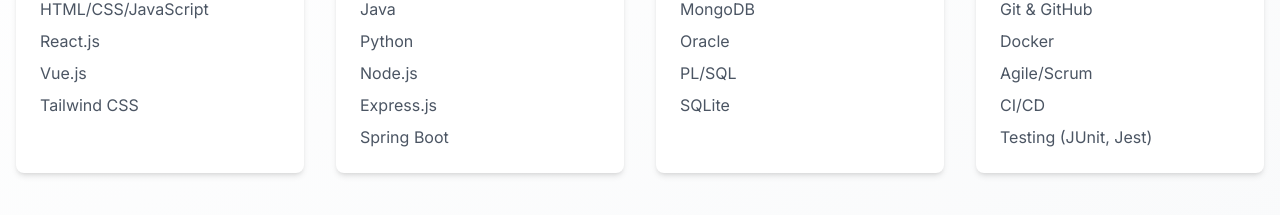
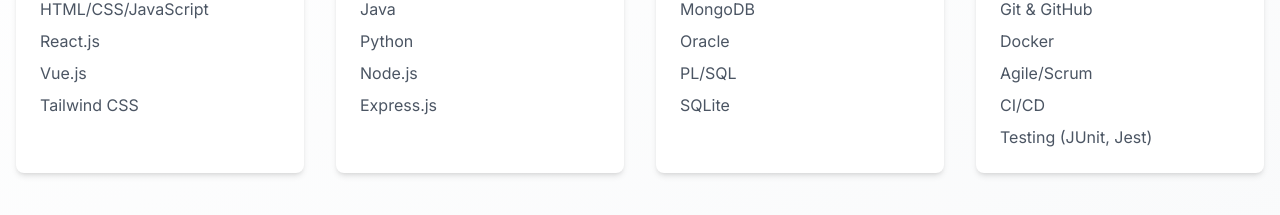
Before and after one commit to aha1138/portfolio-Next-js, a Next.js app: page / in a window 1280 px wide. Shown: the part 1619-1834 px from the top of the page. Built offline with nearby package versions, Linux system fonts and the light colour scheme.

Commit message:
remove invalid

```diff
--- a/app/page.tsx
+++ b/app/page.tsx
@@ -246,7 +246,6 @@
                   <li>Python</li>
                   <li>Node.js</li>
                   <li>Express.js</li>
-                  <li>Spring Boot</li>
                 </ul>
               </div>
 
```
